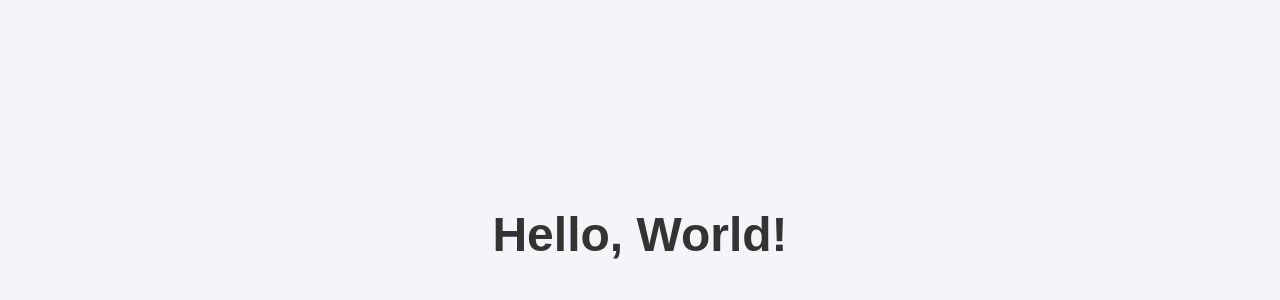
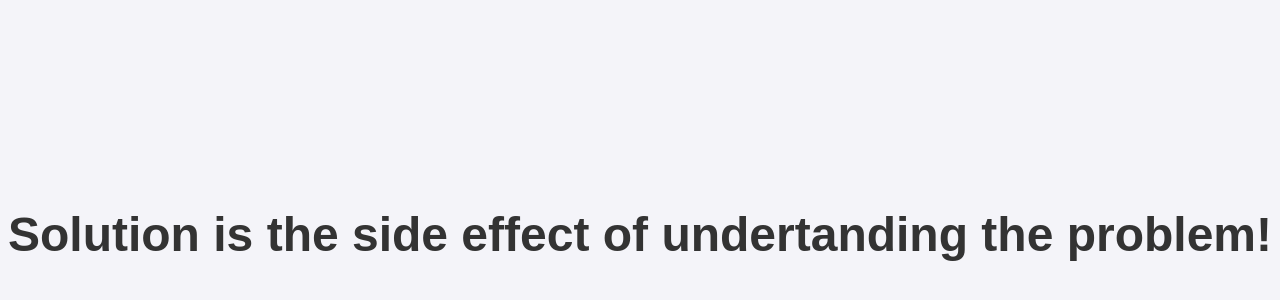
Before and after one commit to vikrantbele/vikrantbele.github.io, a plain HTML site: page index.html in a window 1280 px wide. Shown: the part 166-466 px from the top of the page. Drawn offline with Linux system fonts and the light colour scheme.

Commit message:
chnaged message

```diff
--- a/index.html
+++ b/index.html
@@ -30,6 +30,6 @@
     </style>
 </head>
 <body>
-    <h1>Hello, World!</h1>
+    <h1>Solution is the side effect of undertanding the problem!</h1>
 </body>
 </html>
```
